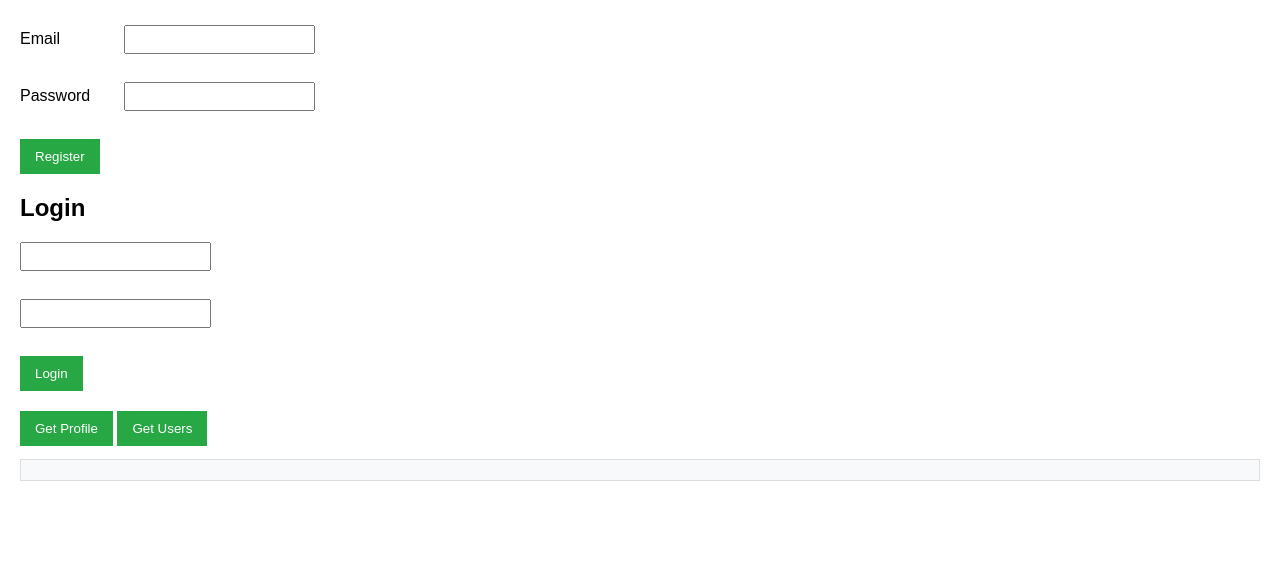
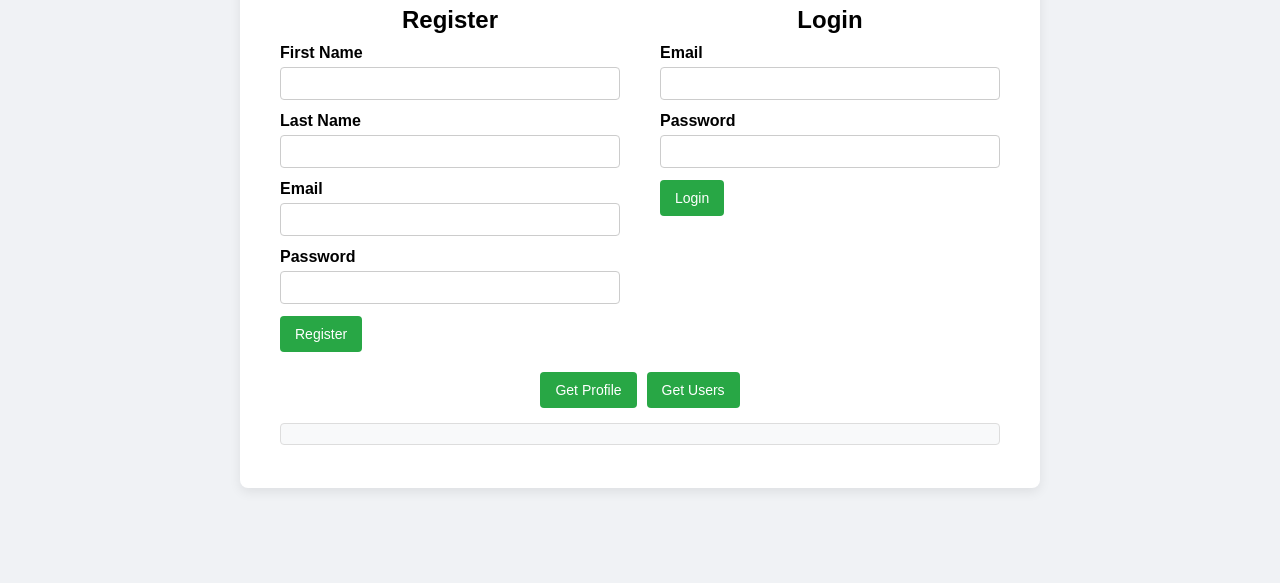
Before and after one commit to Thesageof69/Intership, a website: page public/index.html in a window 1280 px wide. Shown: the part 217-800 px from the top of the page. Drawn offline with Linux system fonts and the light colour scheme.

Commit message:
organised style

```diff
--- a/public/index.html
+++ b/public/index.html
@@ -2,53 +2,150 @@
 <html lang="en">
 <head>
   <meta charset="UTF-8" />
-  <title>Login Page</title>
+  <title>User Authentication</title>
   <style>
-    body { font-family: Arial, sans-serif; margin: 20px; }
-    form { margin-bottom: 20px; }
-    label { display: inline-block; width: 100px; }
-    input { padding: 5px; margin-bottom: 10px; }
-    button { padding: 10px 15px; background-color: #28a745; color: white; border: none; cursor: pointer; }
-    button:hover { background-color: #218838; }
-    pre { background-color: #f8f9fa; padding: 10px; border: 1px solid #ddd; overflow-x: auto; }
+    * {
+      box-sizing: border-box;
+    }
+
+    body {
+      font-family: Arial, sans-serif;
+      margin: 0;
+      min-height: 100vh;
+      display: flex;
+      justify-content: center;
+      align-items: center;
+      background-color: #f0f2f5;
+    }
+
+    .auth-container {
+      background-color: #ffffff;
+      padding: 30px 40px;
+      border-radius: 8px;
+      box-shadow: 0 4px 12px rgba(0, 0, 0, 0.08);
+      width: 100%;
+      max-width: 800px;
+    }
+
+    h1 {
+      text-align: center;
+      margin-bottom: 20px;
+    }
+
+    .forms-row {
+      display: flex;
+      gap: 40px;
+      flex-wrap: wrap;
+      justify-content: center;
+      margin-bottom: 20px;
+    }
+
+    .form-card {
+      flex: 1 1 280px;
+      min-width: 260px;
+    }
+
+    .form-card h2 {
+      margin-bottom: 10px;
+      text-align: center;
+    }
+
+    form {
+      margin-top: 10px;
+    }
+
+    label {
+      display: block;
+      margin-bottom: 5px;
+      font-weight: bold;
+    }
+
+    input {
+      width: 100%;
+      padding: 8px 10px;
+      margin-bottom: 12px;
+      border: 1px solid #ccc;
+      border-radius: 4px;
+    }
+
+    button {
+      padding: 10px 15px;
+      background-color: #28a745;
+      color: white;
+      border: none;
+      cursor: pointer;
+      border-radius: 4px;
+      font-size: 14px;
+    }
+
+    button:hover {
+      background-color: #218838;
+    }
+
+    .actions {
+      display: flex;
+      justify-content: center;
+      gap: 10px;
+      margin-bottom: 15px;
+      flex-wrap: wrap;
+    }
+
+    pre {
+      background-color: #f8f9fa;
+      padding: 10px;
+      border: 1px solid #ddd;
+      max-height: 250px;
+      overflow: auto;
+      font-size: 13px;
+      border-radius: 4px;
+    }
   </style>
 </head>
 <body>
+  <div class="auth-container">
     <h1>User Authentication</h1>
 
+    <div class="forms-row">
+      <div class="form-card">
         <h2>Register</h2>
         <form id="register">
+          <label for="reg-FirstName">First Name</label>
+          <input type="text" id="reg-FirstName" name="FirstName" required>
 
-    <label for="reg-FirstName">FirstName</label>
-    <input type="text" id="reg-FirstName" name="FirstName" required><br><br>
-
-    <label for="reg-LastName">LastName</label>
-    <input type="text" id="reg-LastName" name="LastName" required><br><br>
+          <label for="reg-LastName">Last Name</label>
+          <input type="text" id="reg-LastName" name="LastName" required>
 
           <label for="reg-Email">Email</label>
-    <input type="email" id="reg-Email" name="Email" required><br><br>
+          <input type="email" id="reg-Email" name="Email" required>
 
           <label for="reg-Password">Password</label>
-    <input type="password" id="reg-Password" name="Password" required><br><br>
+          <input type="password" id="reg-Password" name="Password" required>
 
           <button type="submit">Register</button>
+        </form>
+      </div>
 
-  </form>
-
+      <div class="form-card">
         <h2>Login</h2>
         <form id="Login">
+          <label for="login-email">Email</label>
+          <input type="email" id="login-email" name="Email" required>
 
-    <input type="email" id="login-email" name="Email" required><br><br>
-    <input type="password" id="login-password" name="Password" required><br><br>
+          <label for="login-password">Password</label>
+          <input type="password" id="login-password" name="Password" required>
 
           <button type="submit">Login</button>
+        </form>
+      </div>
+    </div>
 
-  </form>
-
+    <div class="actions">
       <button id="btn-profile" type="button">Get Profile</button>
       <button id="btn-users" type="button">Get Users</button>
+    </div>
 
     <pre id="result"></pre>
+  </div>
 
   <script>
     const resultBox = document.getElementById('result');
@@ -70,7 +167,9 @@
       let data;
       try {
         data = await res.json();
-         } catch { data = await res.text(); }
+      } catch {
+        data = await res.text();
+      }
       if (!res.ok)
         throw new Error(typeof data === 'string' ? data : JSON.stringify(data));
       return data;
```
Lines whose indentation alone changed are shown as unchanged.
